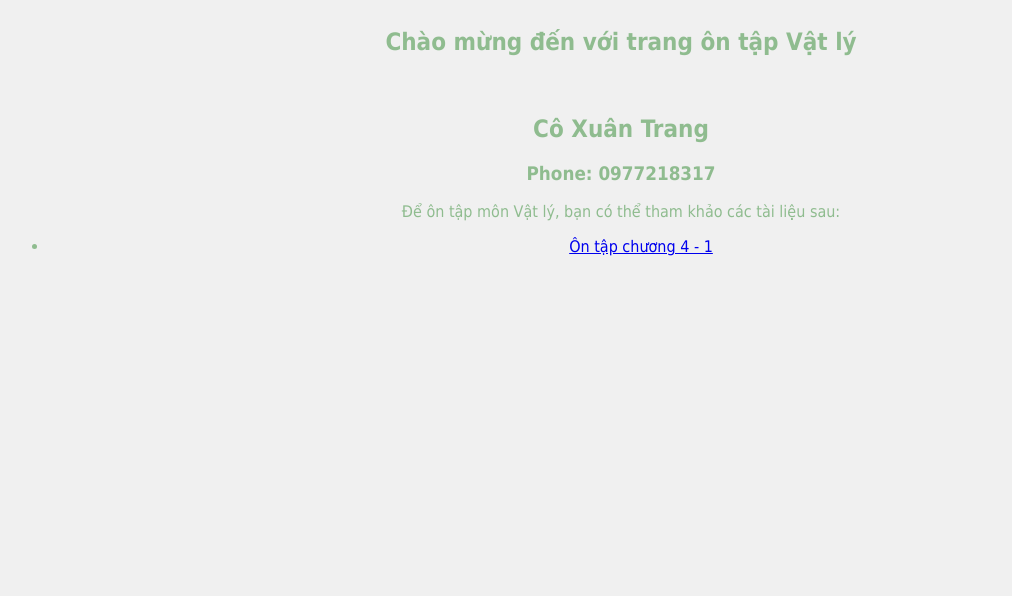
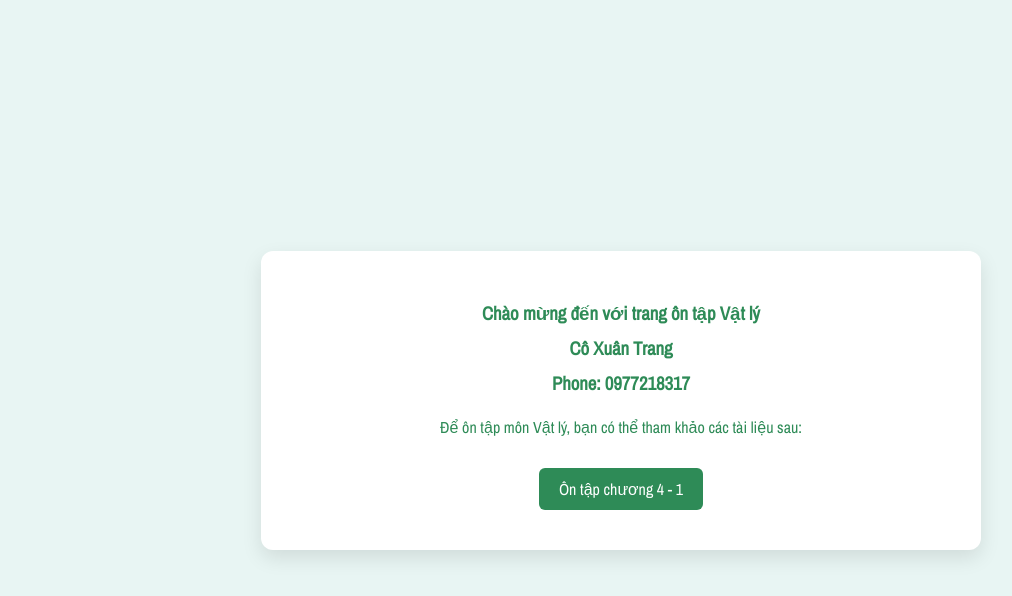
Before and after one commit to VinhXuan-HighSchool/ontapvatly, a plain HTML site: page index.html in a window 1280 px wide. Shown: the whole page, without its empty margins (19-1031 px from the left). Drawn offline with nearby package versions, Linux system fonts and the light colour scheme.

Commit message:
Cap nhat css

```diff
--- a/css/style.css
+++ b/css/style.css
@@ -1,22 +1,50 @@
+@import url('https://fonts.googleapis.com/css2?family=Archivo+Narrow&display=swap');
+
 body {
-    font-family: Tahoma, sans-serif;
-    /* Sử dụng font Tahoma, nếu không có thì dùng sans-serif */
-    text-align: center;
-    /* Canh giữa nội dung */
-    color: #8fbc8f;
-    /* Màu xanh nhạt (LightSeaGreen) */
-    background-color: #f0f0f0;
-    /* Nền xám nhạt */
-    padding: 20px;
-    /* Thêm khoảng cách xung quanh nội dung */
+    margin: 0;
+    padding: 0;
+    font-family: 'Archivo Narrow', sans-serif;
+    background-color: #e8f5f3;
+    /* Xanh nhạt dịu */
+    display: flex;
+    justify-content: center;
+    align-items: center;
+    min-height: 100vh;
 }
 
-/* Nếu bạn muốn áp dụng cho một phần tử cụ thể thay vì toàn bộ trang, hãy thay thế "body" bằng tên class hoặc id của phần tử đó, ví dụ: */
+.container {
+    background-color: #ffffff;
+    color: #2e8b57;
+    /* Xanh rêu nhẹ */
+    padding: 40px 60px;
+    border-radius: 12px;
+    box-shadow: 0 8px 20px rgba(0, 0, 0, 0.1);
+    text-align: center;
+    max-width: 600px;
+    width: 90%;
+}
 
-.my-element {
-    font-family: Tahoma, sans-serif;
-    text-align: center;
-    color: #8fbc8f;
-    background-color: #f0f0f0;
-    padding: 20px;
+h3 {
+    margin: 10px 0;
+    font-weight: bold;
 }
+
+p {
+    margin: 20px 0;
+    font-size: 16px;
+}
+
+a {
+    text-decoration: none;
+    color: #ffffff;
+    background-color: #2e8b57;
+    padding: 10px 20px;
+    border-radius: 6px;
+    transition: background-color 0.3s ease;
+    display: inline-block;
+    margin-top: 10px;
+}
+
+a:hover {
+    background-color: #246e49;
+}
--- a/index.html
+++ b/index.html
@@ -3,21 +3,21 @@
 <head>
     <meta charset="UTF-8">
     <meta name="viewport" content="width=device-width, initial-scale=1.0">
-    <title>Document</title>
+    <title>Ôn tập Vật lý Cô Xuân Trang</title>
     <link rel="stylesheet" href="./css/style.css">
 </head>
 
 <body>
-    <h2>Chào mừng đến với trang ôn tập Vật lý</h2>
-    <br>
-    <h2>Cô Xuân Trang</h2>
-    <h3>Phone: 0977218317</h3>
-    <p>Để ôn tập môn Vật lý, bạn có thể tham khảo các tài liệu sau:</p>
-    <div>
-        <ul>
-            <li><a href="./c4-1/index.html">Ôn tập chương 4 - 1</a></li>
-        </ul>
+    <div class="container">
+        <h3>Chào mừng đến với trang ôn tập Vật lý</h3>
+        <h3>Cô Xuân Trang</h3>
+        <h3>Phone: 0977218317</h3>
+        <p>Để ôn tập môn Vật lý, bạn có thể tham khảo các tài liệu sau:</p>
+        <div>
+            <a href="./c4-1/index.html">Ôn tập chương 4 - 1</a>
+        </div>
     </div>
 </body>
 
+
 </html>
```
